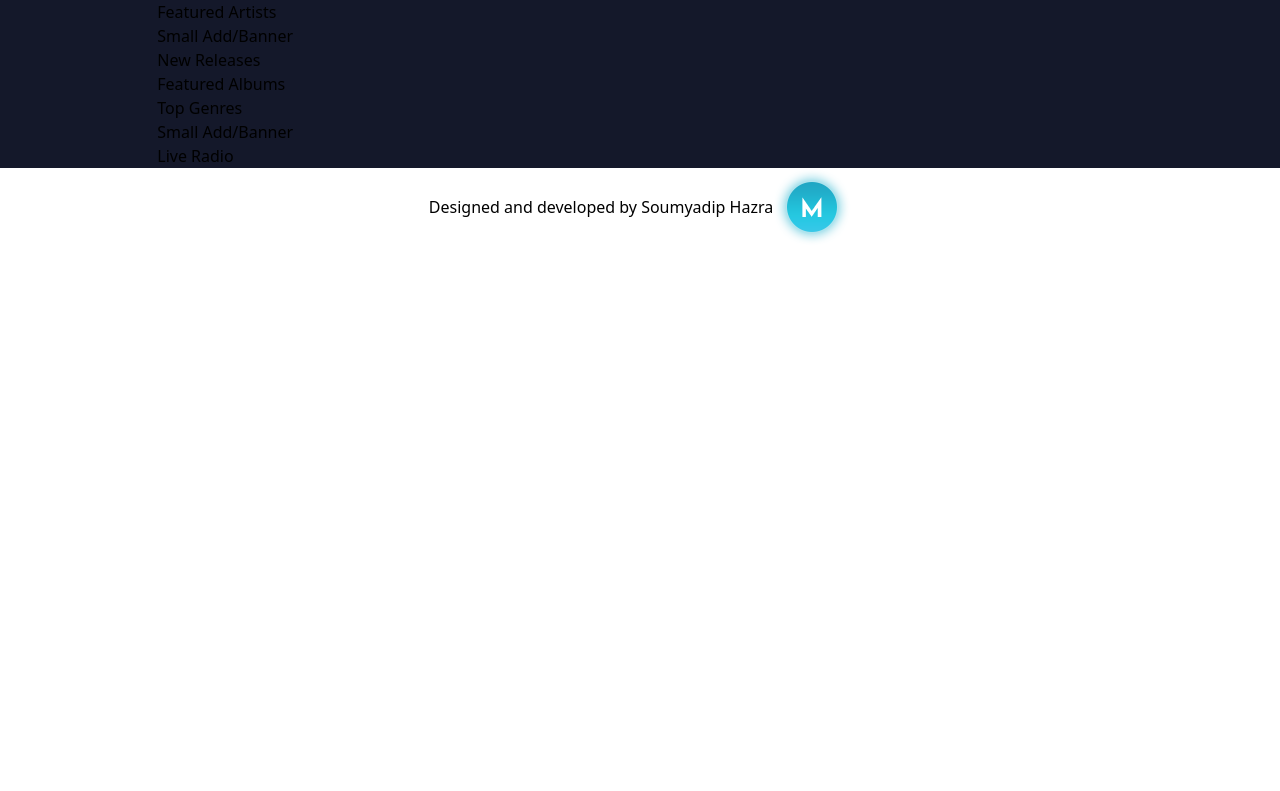
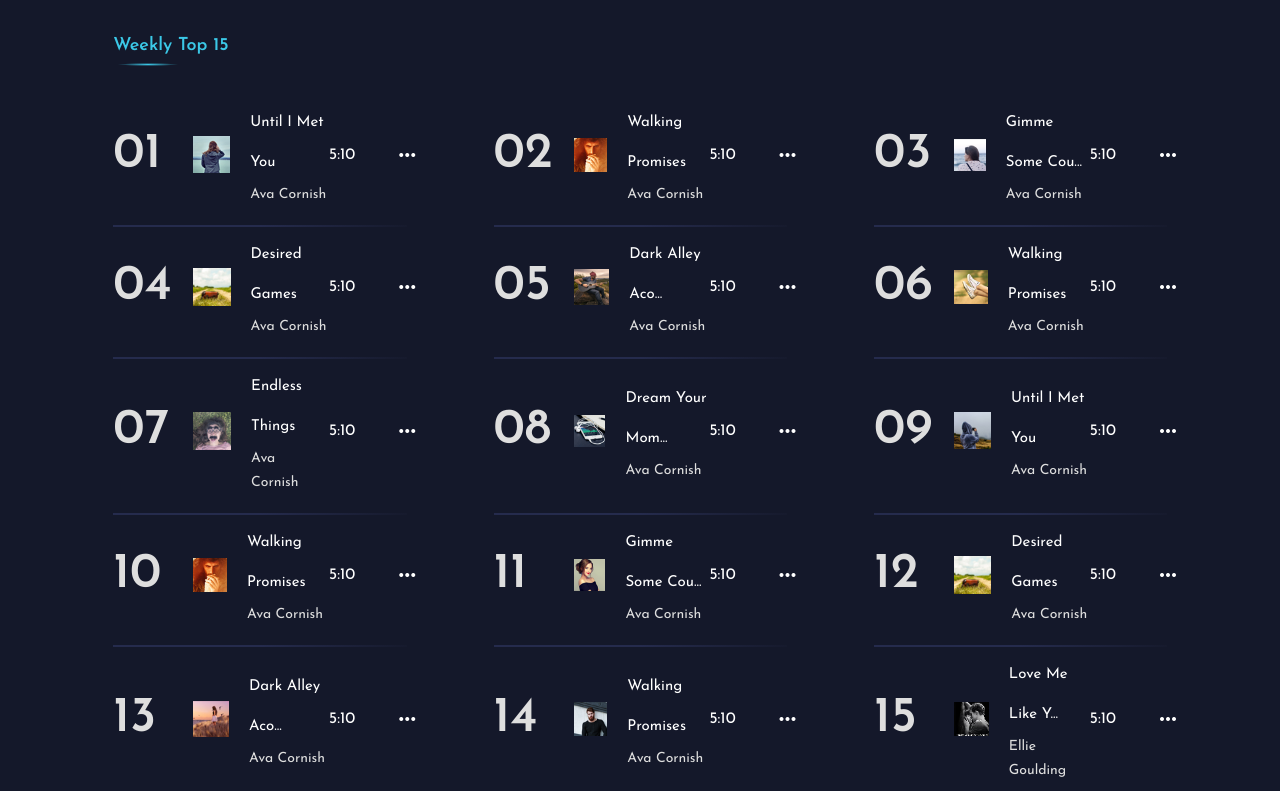
Before and after one commit to soumyadip001/Miraculous, a Next.js app: page / in a window 1280 px wide. Shown: the part 1069-1860 px from the top of the page. Before the commit the page ends 1315 px from the top, so only its background shows below. Built offline with nearby package versions, Linux system fonts and the light colour scheme.

Commit message:
added featured artists section

```diff
--- a/components/sections/GridView.js
+++ b/components/sections/GridView.js
@@ -1,38 +1,13 @@
 import styles from '../../styles/gridview.module.scss'
+import GridViewHeader from './GridViewHeader';
 
-const sliderArr = [
-  {
-    name: 'Until I Met You',
-    singer: 'Ava Cornish & Brian Hill',
-    src: 'images/slides/r_music1.jpg',
-  },
-  {
-    name: 'Gimme Some Courage',
-    singer: 'Ava Cornish & Brian Hill',
-    src: 'images/slides/r_music2.jpg',
-  },
-  {
-    name: 'Dark Alley Acoustic',
-    singer: 'Ava Cornish & Brian Hill',
-    src: 'images/slides/r_music3.jpg',
-  },
-  {
-    name: 'Walking Promises',
-    singer: 'Ava Cornish & Brian Hill',
-    src: 'images/slides/r_music4.jpg',
-  },
-];
-
-export default function GridView() {
+export default function GridView({ showName, slides, title }) {
   return (
     <div className="flex flex-col text-white">
-      <div className="flex justify-between w-full mb-4">
-        <p className={styles.section__heading}>Recently Played</p>
-        <a href="#" className={styles.section__more}>View More</a>
-      </div>
+      <GridViewHeader showViewMore={true}>{ title }</GridViewHeader>
       <div className="flex items-center gap-4">
         {
-          sliderArr.map(slide =>
+          slides.map(slide =>
             <div className={styles.section__card}>
               <img src={slide.src} alt={slide.name} />
               <div className={styles.play__overlay}>
@@ -46,7 +21,9 @@ export default function GridView() {
               </div>
               <h3 className='mt-5'>
                 <a className='display-3 mb-1' href="#">{ slide.name }</a>
-                <p className={styles.section__p}>{ slide.singer }</p>
+                { !!showName &&
+                  <p className={styles.section__p}>{ slide.singer }</p>
+                }
               </h3>
             </div>
           )
--- /dev/null
+++ b/components/sections/GridViewHeader.js
@@ -0,0 +1,13 @@
+import styles from '../../styles/gridview.module.scss'
+
+export default function GridViewHeader({ children, showViewMore }) {
+  return (
+    <div className="flex justify-between w-full mb-4">
+      <p className={styles.section__heading}>{ children }</p>
+      { !!showViewMore &&
+        <a href="#" className={styles.section__more}>View More</a>
+      }
+
+    </div>
+  )
+}
--- /dev/null
+++ b/components/sections/WeeklyTop.js
@@ -0,0 +1,162 @@
+import GridViewHeader from "./GridViewHeader"
+import MusicCard from "../music/MusicCard"
+
+import styles from '../../styles/mcard.module.scss'
+
+const musicArr = [
+  {
+    image: '/images/weekly/song1.jpg',
+    name: 'Until I Met You',
+    singer: 'Ava Cornish',
+    link: '#',
+    playing: false,
+    duration: '5:10',
+    showMore: true
+  },
+  {
+    image: '/images/weekly/song2.jpg',
+    name: 'Walking Promises',
+    singer: 'Ava Cornish',
+    link: '#',
+    playing: false,
+    duration: '5:10',
+    showMore: true
+  },
+  {
+    image: '/images/weekly/song3.jpg',
+    name: 'Gimme Some Courage',
+    singer: 'Ava Cornish',
+    link: '#',
+    playing: false,
+    duration: '5:10',
+    showMore: true
+  },
+  {
+    image: '/images/weekly/song4.jpg',
+    name: 'Desired Games',
+    singer: 'Ava Cornish',
+    link: '#',
+    playing: false,
+    duration: '5:10',
+    showMore: true
+  },
+  {
+    image: '/images/weekly/song5.jpg',
+    name: 'Dark Alley Acoustic',
+    singer: 'Ava Cornish',
+    link: '#',
+    playing: false,
+    duration: '5:10',
+    showMore: true
+  },
+  {
+    image: '/images/weekly/song6.jpg',
+    name: 'Walking Promises',
+    singer: 'Ava Cornish',
+    link: '#',
+    playing: false,
+    duration: '5:10',
+    showMore: true
+  },
+  {
+    image: '/images/weekly/song7.jpg',
+    name: 'Endless Things',
+    singer: 'Ava Cornish',
+    link: '#',
+    playing: false,
+    duration: '5:10',
+    showMore: true
+  },
+  {
+    image: '/images/weekly/song8.jpg',
+    name: 'Dream Your Moments',
+    singer: 'Ava Cornish',
+    link: '#',
+    playing: false,
+    duration: '5:10',
+    showMore: true
+  },
+  {
+    image: '/images/weekly/song9.jpg',
+    name: 'Until I Met You',
+    singer: 'Ava Cornish',
+    link: '#',
+    playing: false,
+    duration: '5:10',
+    showMore: true
+  },
+  {
+    image: '/images/weekly/song2.jpg',
+    name: 'Walking Promises',
+    singer: 'Ava Cornish',
+    link: '#',
+    playing: false,
+    duration: '5:10',
+    showMore: true
+  },
+  {
+    image: '/images/weekly/song10.jpg',
+    name: 'Gimme Some Courage',
+    singer: 'Ava Cornish',
+    link: '#',
+    playing: false,
+    duration: '5:10',
+    showMore: true
+  },
+  {
+    image: '/images/weekly/song4.jpg',
+    name: 'Desired Games',
+    singer: 'Ava Cornish',
+    link: '#',
+    playing: false,
+    duration: '5:10',
+    showMore: true
+  },
+  {
+    image: '/images/weekly/song11.jpg',
+    name: 'Dark Alley Acoustic',
+    singer: 'Ava Cornish',
+    link: '#',
+    playing: false,
+    duration: '5:10',
+    showMore: true,
+    hideDivider: true,
+  },
+  {
+    image: '/images/weekly/song12.jpg',
+    name: 'Walking Promises',
+    singer: 'Ava Cornish',
+    link: '#',
+    playing: true,
+    duration: '5:10',
+    showMore: true,
+    hideDivider: true,
+  },
+  {
+    image: '/images/weekly/song15.jpg',
+    name: 'Love Me Like You Do',
+    singer: 'Ellie Goulding',
+    link: 'https://gaana.com/song/love-me-like-you-dofrom-the-fifty-shades-of-grey-soundtrack',
+    playing: true,
+    duration: '5:10',
+    showMore: true,
+    hideDivider: true,
+  },
+]
+
+export default function WeeklyTop() {
+  return (
+    <div className="flex flex-col text-white">
+      <GridViewHeader showViewMore={false}>Weekly Top 15</GridViewHeader>
+      <div className="flex items-center gap-4 w-full">
+        <div className={`flex flex-wrap ${styles.music__card__wrapper}`}>
+          {
+            musicArr.map((mcard, index) => (
+              <MusicCard index={index} mcard={mcard}></MusicCard>
+            ))
+          }
+        </div>
+      </div>
+    </div>
+  )
+}
--- a/pages/index.js
+++ b/pages/index.js
@@ -1,23 +1,74 @@
 import Layout from '../layout/default'
 import LargeBanner from '../components/banner/LargeBanner'
 import GridView from '../components/sections/GridView'
+import WeeklyTop from '../components/sections/WeeklyTop'
+
+const slidesRecentlyPlayed = [
+  {
+    name: 'Until I Met You',
+    singer: 'Ava Cornish & Brian Hill',
+    src: 'images/slides/r_music1.jpg',
+  },
+  {
+    name: 'Gimme Some Courage',
+    singer: 'Ava Cornish & Brian Hill',
+    src: 'images/slides/r_music2.jpg',
+  },
+  {
+    name: 'Dark Alley Acoustic',
+    singer: 'Ava Cornish & Brian Hill',
+    src: 'images/slides/r_music3.jpg',
+  },
+  {
+    name: 'Walking Promises',
+    singer: 'Ava Cornish & Brian Hill',
+    src: 'images/slides/r_music4.jpg',
+  },
+];
+
+const slidesFeaturedArtists = [
+  {
+    name: 'Until I Met You',
+    singer: 'Ava Cornish & Brian Hill',
+    src: 'images/slides/r_music7.jpg',
+  },
+  {
+    name: 'Gimme Some Courage',
+    singer: 'Ava Cornish & Brian Hill',
+    src: 'images/slides/r_music8.jpg',
+  },
+  {
+    name: 'Dark Alley Acoustic',
+    singer: 'Ava Cornish & Brian Hill',
+    src: 'images/slides/r_music9.jpg',
+  },
+  {
+    name: 'Walking Promises',
+    singer: 'Ava Cornish & Brian Hill',
+    src: 'images/slides/r_music4.jpg',
+  },
+];
 
 export default function Home() {
   return (
     <Layout>
       <div className='section__wrapper bg-dark mt-24 w-full flex flex-col min-width-section px-20'>
         <LargeBanner />
-        <div className='section__recent-played'>
-          <GridView />
+        <div className='section__recent-played mb-12'>
+          <GridView showName={true} slides={[...slidesRecentlyPlayed]} title='Recently Played' />
         </div>
-        <div className='section__weekly-top'>Weekly Top 15</div>
-        <div className='section__featured-artists'>Featured Artists</div>
-        <div className='banner--small'>Small Add/Banner</div>
-        <div className='section__new-releases'>New Releases</div>
-        <div className='section__featured-albums'>Featured Albums</div>
-        <div className='section__top-genres'>Top Genres</div>
-        <div className='banner--small'>Small Add/Banner</div>
-        <div className='section__live-audio'>Live Radio</div>
+        <div className='section__weekly-top mb-12'>
+          <WeeklyTop />
+        </div>
+        <div className='section__featured-artists mb-12'>
+          <GridView showName={false} slides={[...slidesFeaturedArtists]} title='Featured Artists' />
+        </div>
+        <div className='banner--small mb-12'>Small Add/Banner</div>
+        <div className='section__new-releases mb-12'>New Releases</div>
+        <div className='section__featured-albums mb-12'>Featured Albums</div>
+        <div className='section__top-genres mb-12'>Top Genres</div>
+        <div className='banner--small mb-12'>Small Add/Banner</div>
+        <div className='section__live-audio mb-12'>Live Radio</div>
       </div>
     </Layout>
   )
--- a/styles/_base.scss
+++ b/styles/_base.scss
@@ -2,6 +2,7 @@
 .min-height-164 { min-height: 164px; }
 .min-height-540 { min-height: 540px; }
 .min-width-section { min-width: calc(100vw - var(--sidebar-width-sm)); }
+.basis-30-p { flex-basis: 30%; }
 
 .line-height-lg { line-height: var(--line-height-lg); }
 .border-radius-sm { border-radius: var(--border-radius-sm); }
@@ -9,7 +10,7 @@
 // typography
 .font-md {
   font-family: 'Josefin Sans', sans-serif;
-  font-size: 15px;
+  font-size: var(--font-h4);
   font-weight: 400;
   line-height: var(--line-height-lg);
 }
@@ -44,6 +45,14 @@
   font-size: 16px;
 }
 
+.display-para-sm {
+  font-family: 'Josefin Sans', sans-serif;
+  font-weight: 400;
+  line-height: 24px;
+  font-size: 14px;
+  color: var(--color-text-grey-2);
+}
+
 // input group
 .input-group-btn {
   background-color: var(--color-bg-primary);
@@ -61,3 +70,14 @@
 
 // background colors
 .bg-dark { background-color: var(--color-blue-dark-2); }
+
+.divider {
+  height: 2px;
+  background: #252b4d;
+  background-image: -webkit-linear-gradient(left, #252b4d, #252b4d, #161a2d);
+
+  position: absolute;
+  bottom: 0;
+  left: 0;
+  width: 90%;
+}
--- a/styles/_variables.scss
+++ b/styles/_variables.scss
@@ -5,6 +5,7 @@
   --color-bg-primary: #3bc8e7;
   --color-text-grey-1: #777777;
   --color-text-grey-2: #dedede;
+  --color-divider-blue: #252b4d;
 
   // fixed sizes
   --sidebar-width-sm: 6.125rem;
--- a/styles/gridview.module.scss
+++ b/styles/gridview.module.scss
@@ -47,7 +47,7 @@
 .play__overlay {
   position: absolute;
   top: 0;
-  height: 85%;
+  height: 100%;
   width: 100%;
   left: 0;
   opacity: 0;
```
Also changed, not shown: public/images/slides/r_music7.jpg (added), public/images/slides/r_music8.jpg (added).
